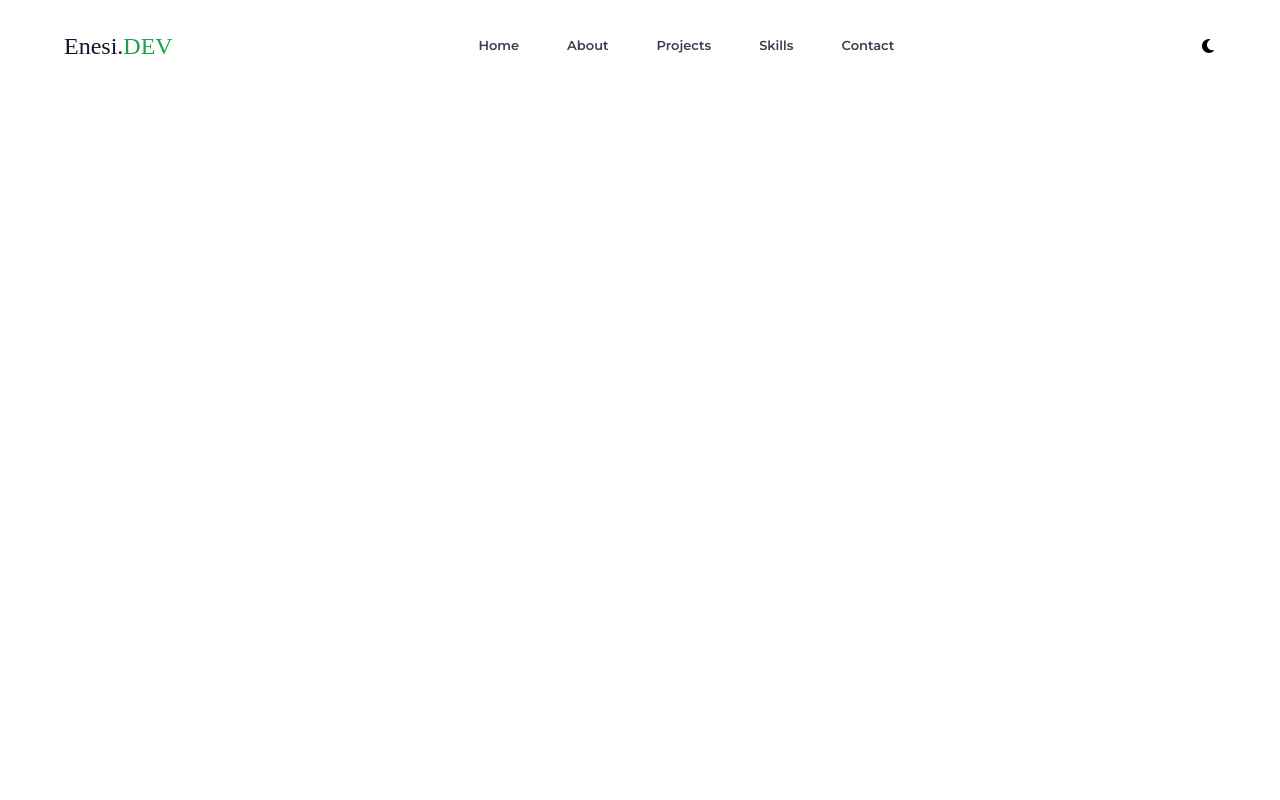
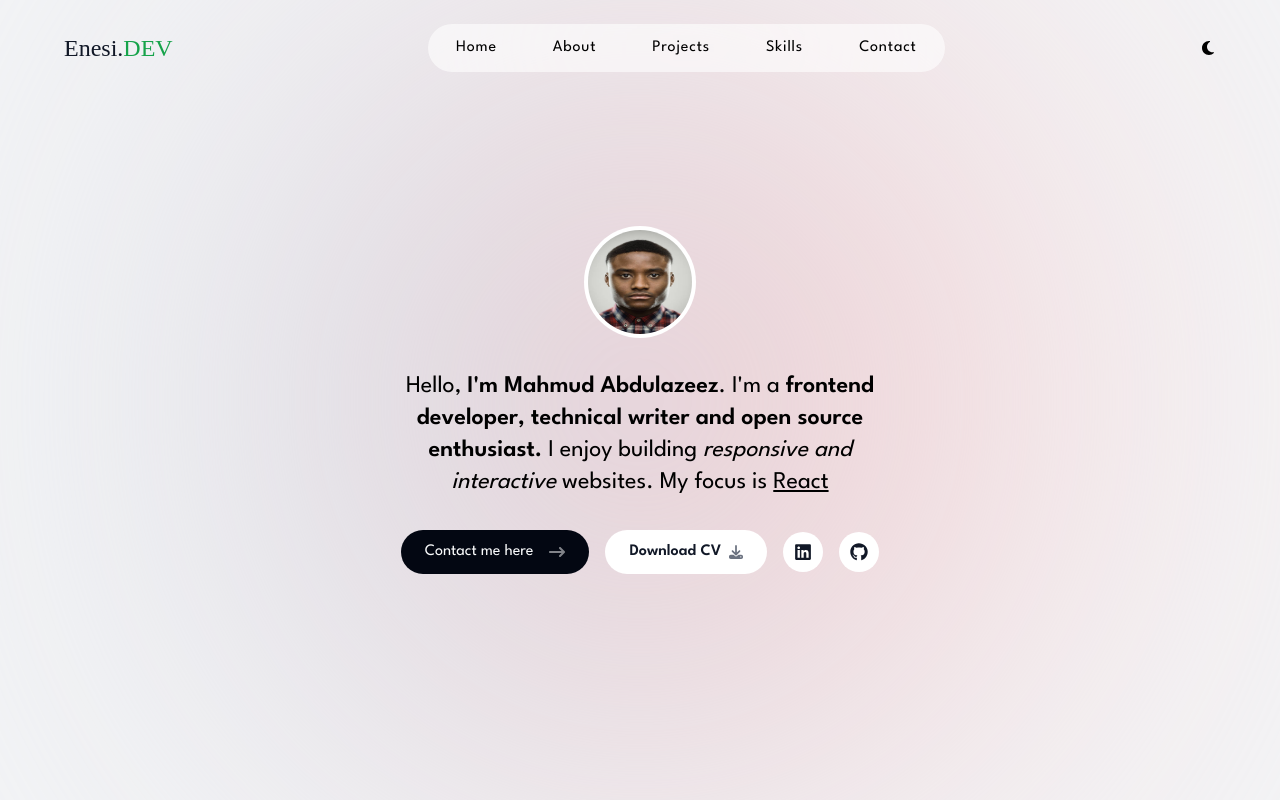
Before and after one commit to Mahmud1087/portfolio_new, a React (Vite) app: page / in a window 1280 px wide. Built offline with nearby package versions, Linux system fonts and the light colour scheme; a web font is replaced by a local one.

Commit message:
added the hero section

```diff
--- a/src/App.tsx
+++ b/src/App.tsx
@@ -1,9 +1,10 @@
-import { Navbar } from './components/main';
+import { Hero, Navbar } from './components/main';
 
 function App() {
   return (
     <div className='bg-gray-100 h-full w-full'>
       <Navbar />
+      <Hero />
     </div>
   );
 }
--- /dev/null
+++ b/src/components/Hero.tsx
@@ -0,0 +1,60 @@
+import {
+  FaArrowRightLong,
+  FaDownload,
+  FaGithub,
+  FaLinkedin,
+} from 'react-icons/fa6';
+import userImage from '../assets/headshot-image.jpg';
+
+const Hero = () => {
+  return (
+    <div className='h-screen relative grid place-items-center'>
+      <section className='absolute left-1/2 right-1/2 -translate-x-1/2 w-3/5 rounded-full m-auto blur-[180px] bg-gradient-to-r from-slate-300 to-red-200 h-full'></section>
+      <section className='w-1/2 m-auto grid place-items-center gap-8 relative'>
+        <div className='w-28 h-28 rounded-full bg-white flex justify-center items-center'>
+          <img
+            src={userImage}
+            alt='User image'
+            className='w-[93%] h-[93%] rounded-full'
+          />
+        </div>
+        <h1 className='text-center text-2xl px-16'>
+          Hello, <span className='font-semibold'>I'm Mahmud Abdulazeez</span>.
+          I'm a{' '}
+          <span className='font-semibold'>
+            frontend developer, technical writer and open source enthusiast.
+          </span>{' '}
+          I enjoy building <i>responsive and interactive</i> websites. My focus
+          is <u>React</u>
+        </h1>
+        <aside className='flex gap-4 items-center'>
+          <a
+            className=' bg-gray-950 rounded-full w-fit flex items-center gap-4 py-[10px] px-6 text-gray-50 hover:scale-110 transition-all delay-75'
+            href='#contact'
+          >
+            Contact me here <FaArrowRightLong className='text-white/50' />
+          </a>
+          <a
+            className=' bg-white rounded-full w-fit flex items-center gap-2 py-[10px] px-6 font-semibold text-gray-900 hover:scale-110 transition-all delay-75'
+            href=''
+          >
+            Download CV <FaDownload className='text-gray-500 text-sm' />
+          </a>
+          <a
+            className='bg-white rounded-full w-10 h-10 grid place-items-center text-gray-900 text-lg hover:scale-110 transition-all delay-75'
+            href='https://www.linkedin.com/in/enesifrontenddev'
+          >
+            <FaLinkedin />
+          </a>
+          <a
+            className='bg-white rounded-full w-10 h-10 grid place-items-center text-gray-900 text-lg hover:scale-110 transition-all delay-75'
+            href='https://www.github.com/Mahmud1087'
+          >
+            <FaGithub />
+          </a>
+        </aside>
+      </section>
+    </div>
+  );
+};
+export default Hero;
--- a/src/components/NavLinks.tsx
+++ b/src/components/NavLinks.tsx
@@ -2,7 +2,7 @@ import { navMenu } from '../data';
 
 const NavLinks = () => {
   return (
-    <ul className='flex gap-12 font-serrat text-[13px] font-semibold text-gray-700 bg-white rounded-full py-3 px-7'>
+    <ul className='flex gap-14 items-center font-spartan bg-white backdrop-filter backdrop-blur-[120px] bg-opacity-60 rounded-full py-3 px-7 tracking-wider'>
       {navMenu.map((menu) => {
         const { id, title, link } = menu;
         return (
--- a/src/components/Navbar.tsx
+++ b/src/components/Navbar.tsx
@@ -3,7 +3,7 @@ import { Logo, NavLinks } from '../components/main';
 
 const Navbar = () => {
   return (
-    <div className='fixed top-6 left-1/2 right-1/2 -translate-x-1/2 flex items-center justify-between w-[90%]'>
+    <div className='fixed top-6 z-40 left-1/2 right-1/2 -translate-x-1/2 flex items-center justify-between w-[90%]'>
       <Logo />
       <NavLinks />
       <button name='dark-mode-button' type='button'>
--- a/src/components/main.tsx
+++ b/src/components/main.tsx
@@ -1,5 +1,6 @@
 import Navbar from './Navbar';
 import Logo from './Logo';
 import NavLinks from './NavLinks';
+import Hero from './Hero';
 
-export { Navbar, Logo, NavLinks };
+export { Navbar, Logo, NavLinks, Hero };
```
Also changed, not shown: 1 other file (tests, documents, lock files or other folders).
